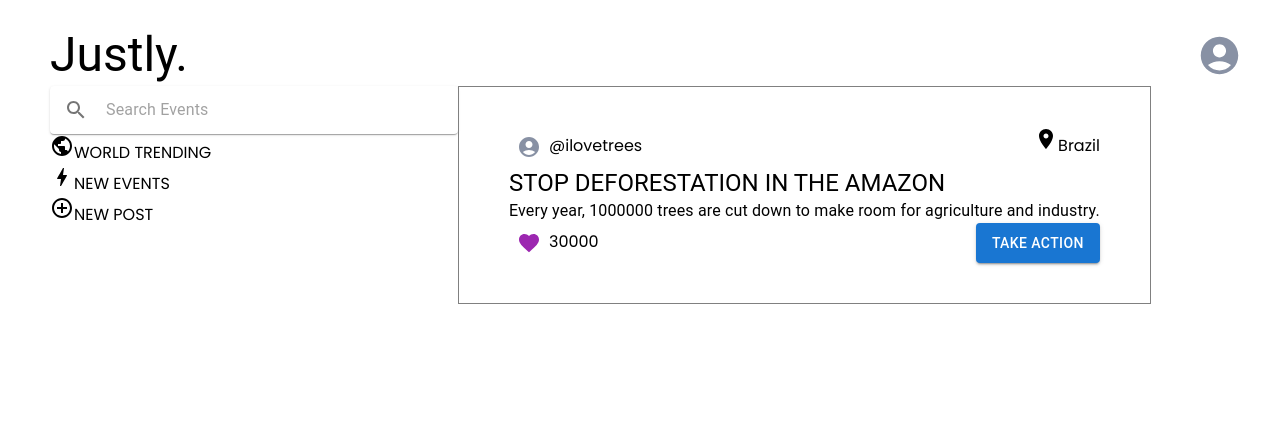
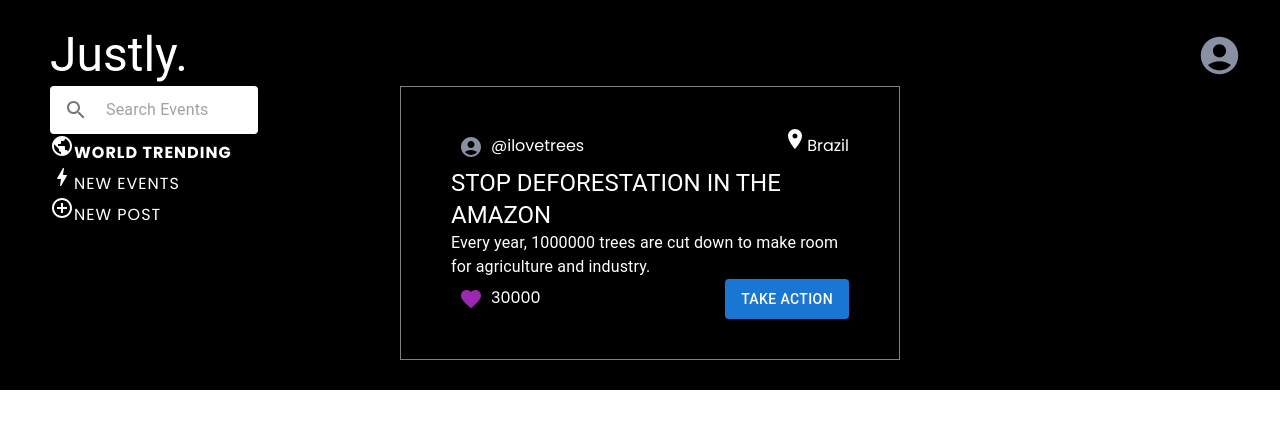
Before and after one commit to hackrmomo/CodeTheChange-YYC-2023, a React (Create React App) app in the folder web/: page / in a window 1280 px wide. Shown: the top 428 px of the page. Built offline with nearby package versions, Linux system fonts and the light colour scheme.

Commit message:
[frontend-start] Padding adjustments

```diff
--- a/web/src/App.css
+++ b/web/src/App.css
@@ -1,38 +1,23 @@
-.App {
-  text-align: center;
+.background-filter::after {
+  -webkit-backdrop-filter: blur(
+    5px
+  ); /* Use for Safari 9+, Edge 17+ (not a mistake) and iOS Safari 9.2+ */
+  backdrop-filter: blur(5px); /* Supported in Chrome 76 */
+
+  content: "";
+  display: block;
+  position: absolute;
+  width: 100%;
+  height: 100%;
+  top: 0;
 }
 
-.App-logo {
-  height: 40vmin;
-  pointer-events: none;
+.background-filter {
+  position: relative;
 }
 
-@media (prefers-reduced-motion: no-preference) {
-  .App-logo {
-    animation: App-logo-spin infinite 20s linear;
-  }
+.background {
+  background-image: url("https://ichef.bbci.co.uk/news/976/cpsprodpb/179C0/production/_125840769_hi077252483.jpg");
+  width: 200px;
+  height: 200px;
 }
-
-.App-header {
-  background-color: #282c34;
-  min-height: 100vh;
-  display: flex;
-  flex-direction: column;
-  align-items: center;
-  justify-content: center;
-  font-size: calc(10px + 2vmin);
-  color: white;
-}
-
-.App-link {
-  color: #61dafb;
-}
-
-@keyframes App-logo-spin {
-  from {
-    transform: rotate(0deg);
-  }
-  to {
-    transform: rotate(360deg);
-  }
-}
--- a/web/src/App.tsx
+++ b/web/src/App.tsx
@@ -1,7 +1,10 @@
+// @ts-nocheck
+
 import React from "react";
 import "./App.css";
 import Post from "./Post";
 import SidePanel from "./SidePanel";
+import Blur from "react-blur";
 
 import {
   AppBar,
@@ -20,12 +23,7 @@ export default function App() {
     <>
       <Box
         padding="25px 30px 30px 50px"
-        style={
-          {
-            // backgroundImage: `url(https://ichef.bbci.co.uk/news/976/cpsprodpb/179C0/production/_125840769_hi077252483.jpg)`,
-            // filter: "blur(50px)",
-          }
-        }
+        style={{ backgroundColor: "black", minWidth: "fit-content" }}
       >
         <Box
           display="flex"
@@ -33,16 +31,19 @@ export default function App() {
           justifyContent="space-between"
           alignItems="center"
         >
-          <Typography variant="h3">Justly.</Typography>
+          <Typography variant="h3" color="white">
+            Justly.
+          </Typography>
           <IconButton aria-label="fingerprint" style={{ color: "#8891A4" }}>
             <AccountCircle style={{ fontSize: "45px" }} />
           </IconButton>
         </Box>
-        <Box display="flex">
+        <Box display="grid" gridTemplateColumns="1fr minmax(500px, 1fr) 1fr">
           <SidePanel />
           <Post />
         </Box>
       </Box>
+
       {/* <ElevationScroll>
         <AppBar>
           <Toolbar>YO</Toolbar>
--- a/web/src/SidePanel.tsx
+++ b/web/src/SidePanel.tsx
@@ -21,10 +21,10 @@ import {
 
 export default function SidePanel() {
   return (
-    <Box display="flex" flexDirection="column">
+    <Box display="flex" flexDirection="column" style={{ letterSpacing: "1px" }}>
       <Paper
         component="form"
-        sx={{ p: "2px 4px", display: "flex", alignItems: "center", width: 400 }}
+        sx={{ p: "2px 4px", display: "flex", alignItems: "center", width: 200 }}
       >
         <IconButton type="button" sx={{ p: "10px" }} aria-label="search">
           <Search />
@@ -35,7 +35,7 @@ export default function SidePanel() {
           inputProps={{ "aria-label": "search google maps" }}
         />
       </Paper>
-      <Box>
+      <Box style={{ fontWeight: "bold" }}>
         <Public />
         WORLD TRENDING
       </Box>
--- a/web/src/index.css
+++ b/web/src/index.css
@@ -5,6 +5,7 @@ body {
   font-family: "Poppins", sans-serif;
   -webkit-font-smoothing: antialiased;
   -moz-osx-font-smoothing: grayscale;
+  color: white;
 }
 
 code {
```
